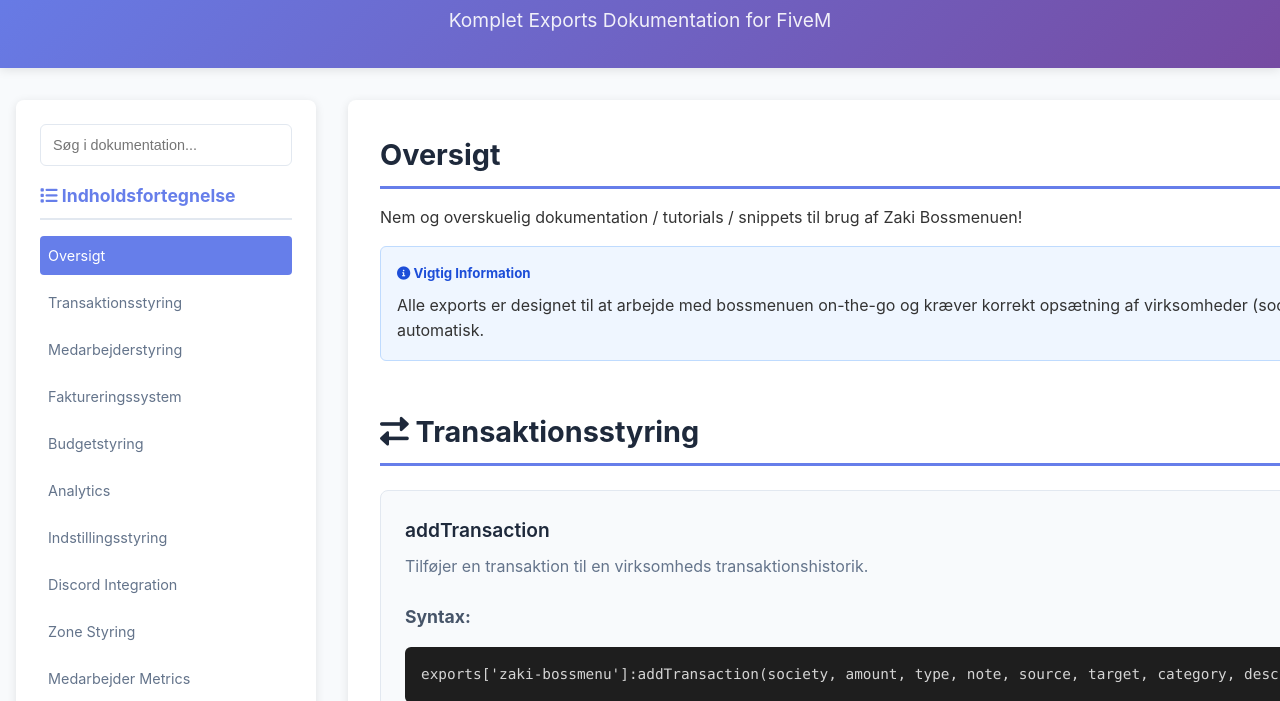
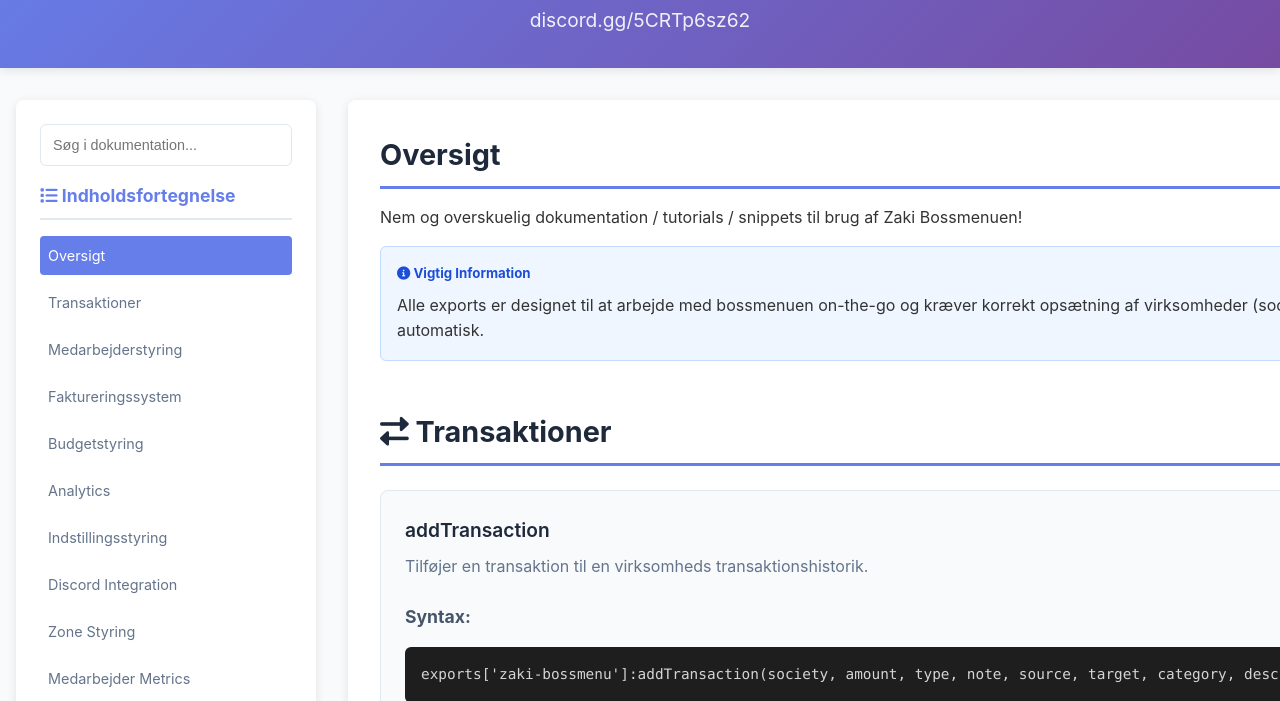
Before and after one commit to Ebou/ebou.github.io, a plain HTML site: page index.html in a window 1280 px wide. Shown: the part 99-800 px from the top of the page. Drawn offline with nearby package versions, Linux system fonts and the light colour scheme.

Commit message:
Update index.html

```diff
--- a/index.html
+++ b/index.html
@@ -343,7 +343,7 @@
     <header class="header">
         <div class="container">
             <h1><i class="fas fa-code"></i> Zaki Boss Menu</h1>
-            <p>Komplet Exports Dokumentation for FiveM</p>
+            <p>discord.gg/5CRTp6sz62</p>
         </div>
     </header>
 
@@ -353,7 +353,7 @@
             <h3><i class="fas fa-list"></i> Indholdsfortegnelse</h3>
             <ul id="tableOfContents">
                 <li><a href="#overview">Oversigt</a></li>
-                <li><a href="#transactions">Transaktionsstyring</a></li>
+                <li><a href="#transactions">Transaktioner</a></li>
                 <li><a href="#employees">Medarbejderstyring</a></li>
                 <li><a href="#billing">Faktureringssystem</a></li>
                 <li><a href="#budget">Budgetstyring</a></li>
@@ -381,7 +381,7 @@
             </section>
 
             <section id="transactions" class="section">
-                <h2><i class="fas fa-exchange-alt"></i> Transaktionsstyring</h2>
+                <h2><i class="fas fa-exchange-alt"></i> Transaktioner</h2>
 
                 <div class="function-block">
                     <div class="function-title">addTransaction</div>
```
